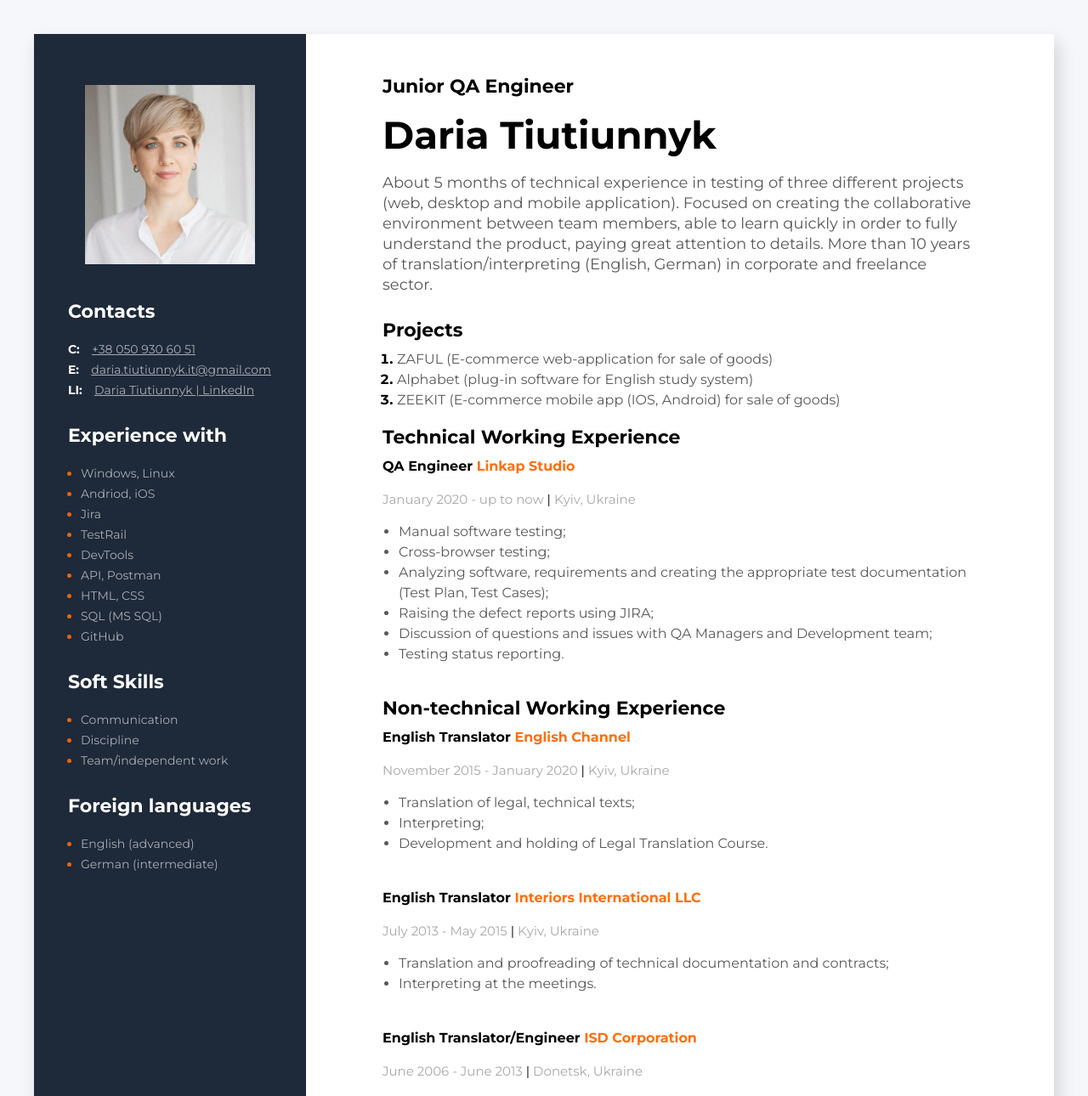
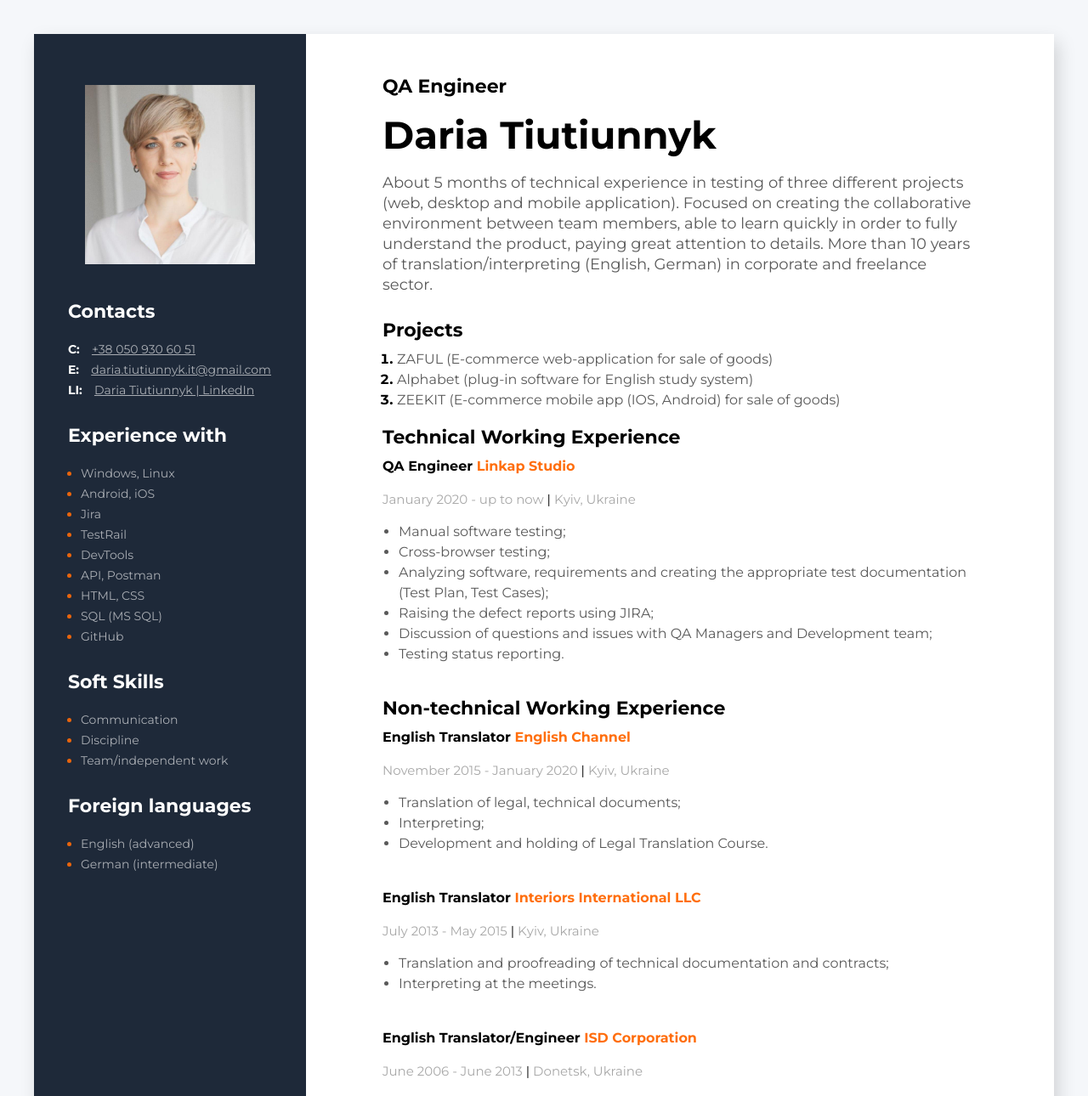
Before and after one commit to daria-tiutiunnyk/cv, a plain HTML site: page index.html in a window 1280 px wide. Shown: the top 1290 px of the page at 85% size. Drawn offline with Linux system fonts and the light colour scheme.

Commit message:
Исправляет Adnroid, legal documents, Junior QA

```diff
--- a/index.html
+++ b/index.html
@@ -51,7 +51,7 @@
               <span class="tech-skills-text">Windows, Linux</span>
             </li>
             <li class="tech-skills-item">
-              <span class="tech-skills-text">Andriod, iOS</span>
+              <span class="tech-skills-text">Android, iOS</span>
             </li>
             <li class="tech-skills-item">
               <span class="tech-skills-text">Jira</span>
@@ -111,7 +111,7 @@
       <div class="about-me-container">
         <!--about me main info-->
         <div class="info-container">
-          <h3 class="profession">Junior QA Engineer</h3>
+          <h3 class="profession">QA Engineer</h3>
           <h1 class="name">Daria Tiutiunnyk</h1>
           <p class="description">
             About 5 months of technical experience in testing of three different
@@ -192,7 +192,7 @@
             </span>
             <ul class="profession-duties">
               <li class="profession-duties-item">
-                Translation of legal, technical texts;
+                Translation of legal, technical documents;
               </li>
               <li class="profession-duties-item">Interpreting;</li>
               <li class="profession-duties-item">
```
